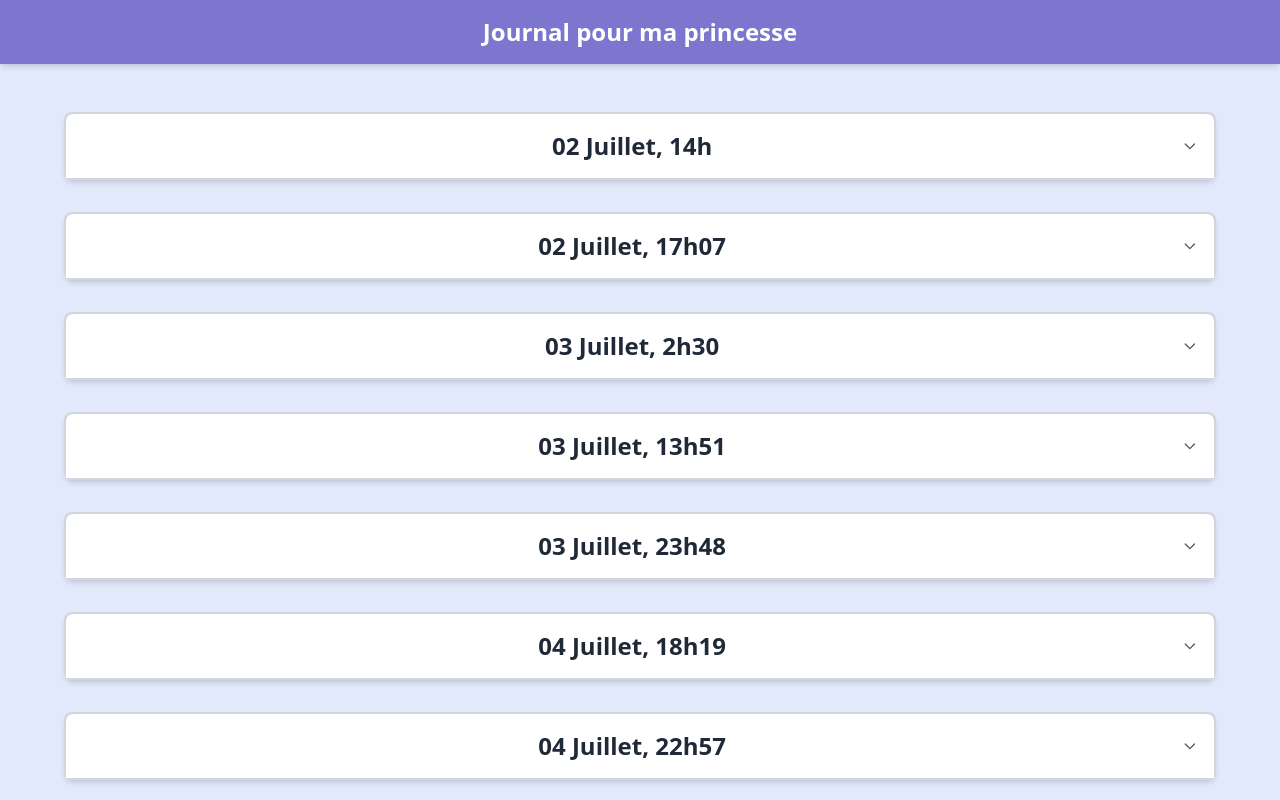
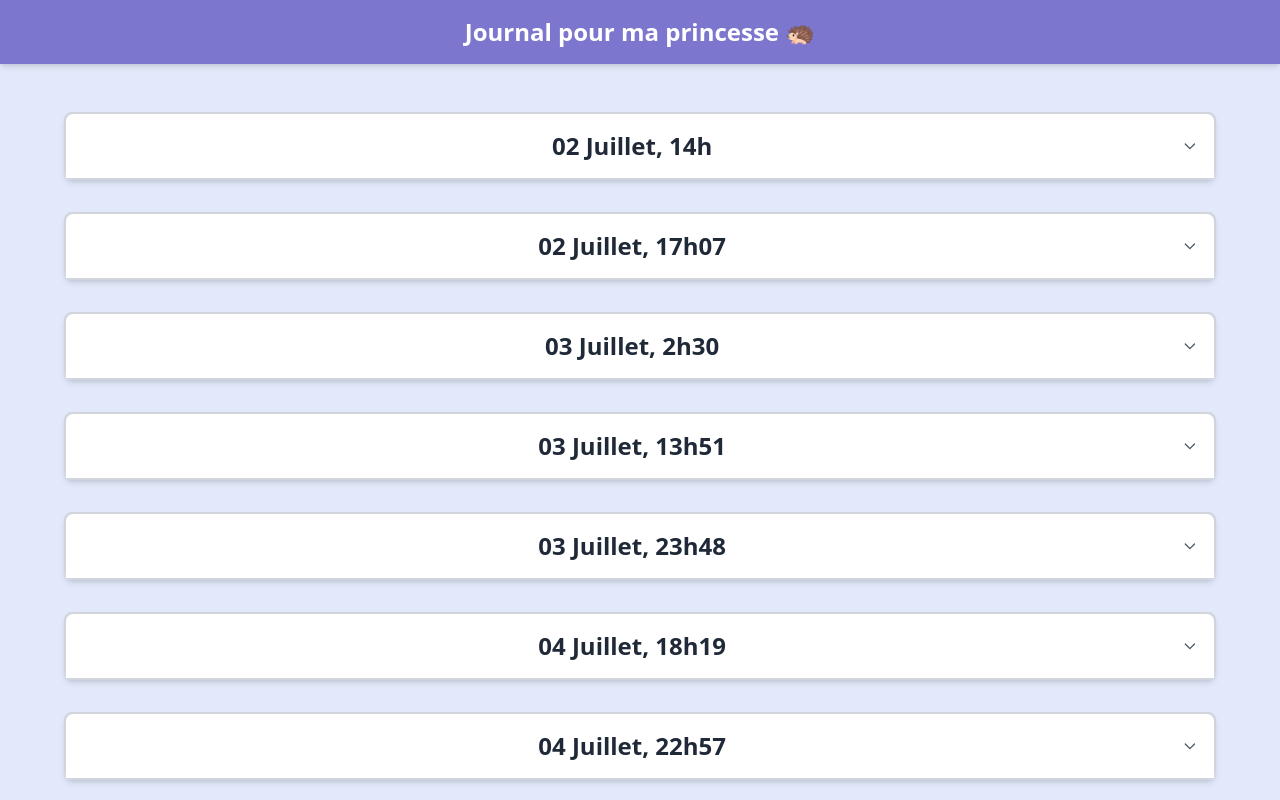
Before and after one commit to Misterion11/projet_a, a Vue app: page / in a window 1280 px wide. Shown: the top 800 px of the page. Built offline with nearby package versions, Linux system fonts and the light colour scheme.

Commit message:
Hérission

```diff
--- a/src/App.vue
+++ b/src/App.vue
@@ -3,7 +3,7 @@
     <!-- Header -->
     <header class="fixed top-0 left-0 right-0 bg-white shadow-md z-50 bg-header-color">
       <div class="max-w-7xl mx-auto px-4 sm:px-6 lg:px-8 py-4">
-        <h1 class="text-2xl font-bold text-center text-white">Journal pour ma princesse</h1>
+        <h1 class="text-2xl font-bold text-center text-white">Journal pour ma princesse 🦔</h1>
       </div>
     </header>
 
```
